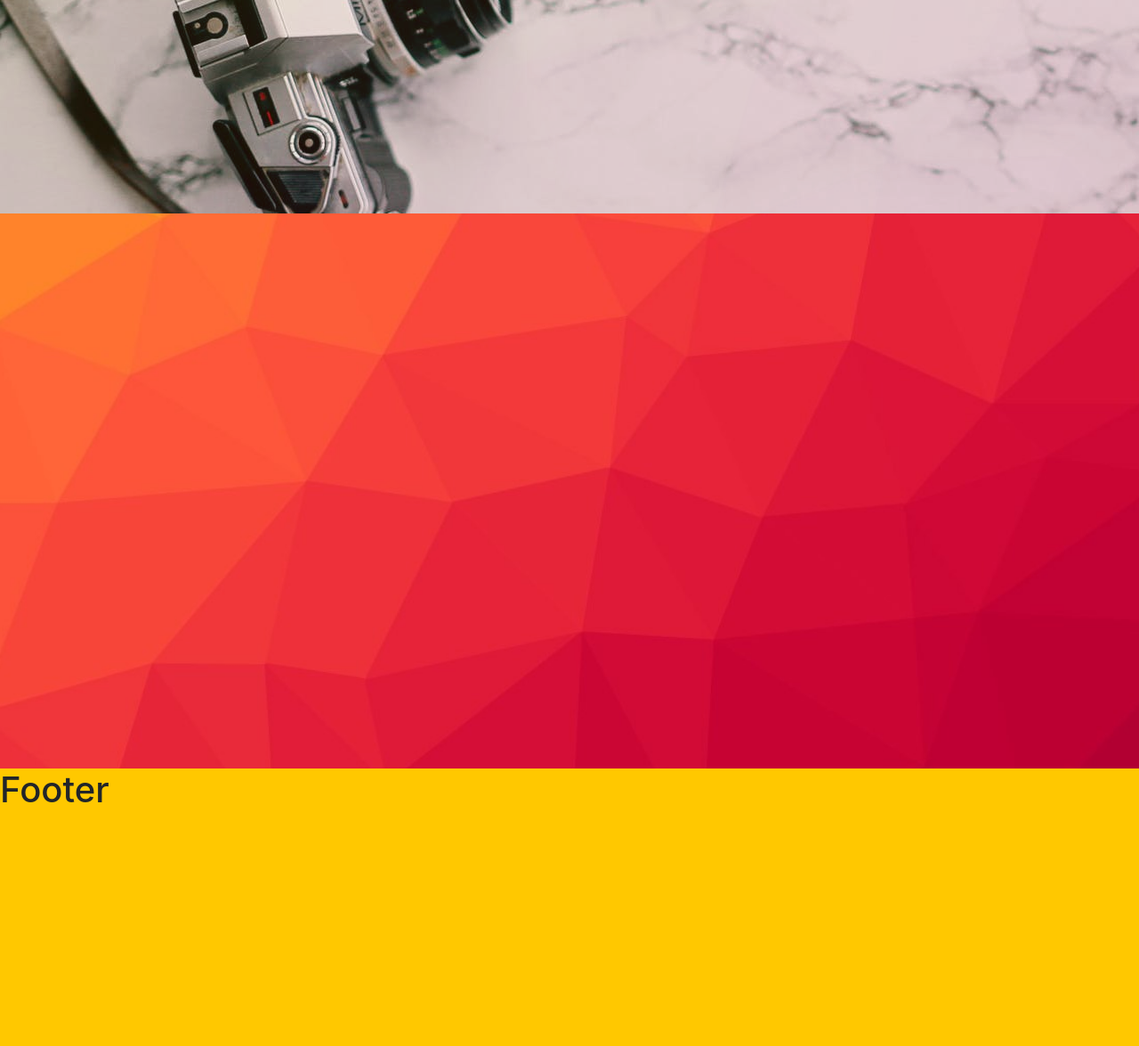
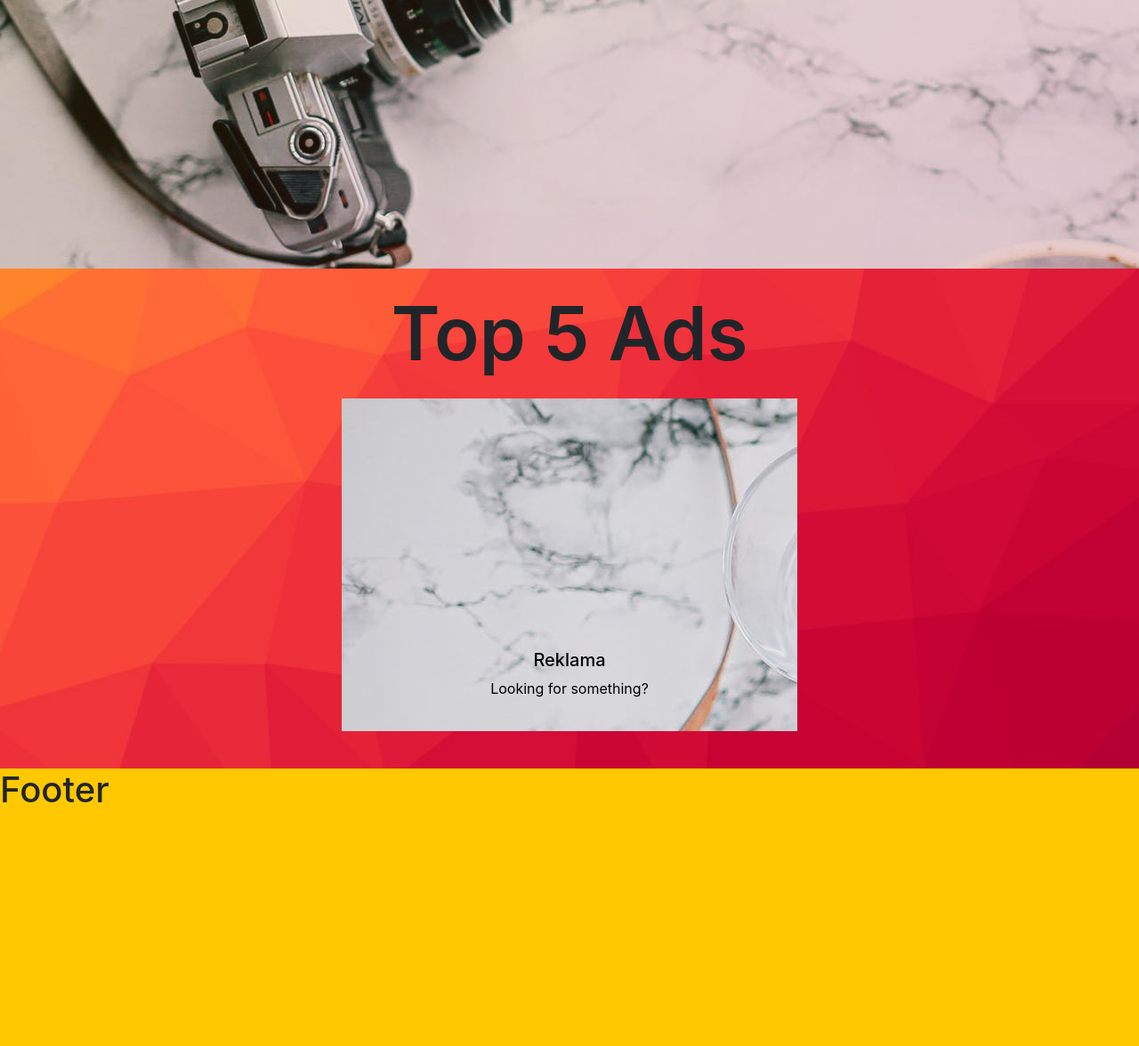
Before and after one commit to romangrubic/Snoop-Adverts-Flask, a Flask app: page / in a window 1280 px wide. Shown: the part 904-2080 px from the top of the page at 89% size. Run offline with Flask 2, Linux system fonts and the light colour scheme; data that the repository does not hold is empty; some libraries are stand-ins or nearby versions.

Commit message:
Styled Top Ad section in Home page.

```diff
--- a/static/css/style.css
+++ b/static/css/style.css
@@ -80,19 +80,52 @@ body{
     font-size: 16px;
 }
 /* --------------- Carousel -------------------*/
-.carousel{
+#carousel{
     opacity: 0.9;
 }
-.carousel-item{
+.carousel-home{
     width: 100%;
     max-width: 1500px;
-    height: 45vh;
+    height: 48vh;
     z-index: -1;
 }
 /* -------------- Most viewed ad -------------*/
+.top-ad-header{
+    padding: 0.5vh;
+    font-size: 4vh;
+    font-weight: 600;
+}
 .most-viewed-ad{
-    height: 30vh;
+    height: 27vh;
+    padding: 0 30vw 1vh 30vw;
 }
+.carousel-top-ad{
+    height: 18vh;
+    width: 100%;
+}
+.carousel-top-ad-img{
+    width: 100%;
+    height: calc(18vh - 4px);
+    border-right: 1px solid black;
+}
+.carousel-caption{
+margin: 0;
+padding: 0;
+color: black;
+text-align: center;
+}
+.top-ad-text{
+    font-weight: 600;
+    font-size: 18px;
+}
+.bg-color{
+border: 1px solid black;
+background-color: rgba(255, 255, 255, 0.75);
+}
+.no-margin{
+margin:0;
+}
+
 /* ----------------- Cards --------------------*/
 .col-8,.col-sm-6,.col-md-4,.col-lg-3{
     padding:0px;
--- a/templates/home.html
+++ b/templates/home.html
@@ -1,12 +1,12 @@
 {% extends 'base.html'%} {% block content %}
 
 <div class="container-fluid">
-	<div id="carousel" class="row carousel slide" data-ride="carousel" data-pause="False" data-interval="5000">
+	<div id="carousel" class="row carousel slide" data-ride="carousel" data-pause="False" data-interval="8000">
 		<div class="carousel-inner">
-			<div class="carousel-item active">
+			<div class="carousel-item carousel-home active">
 				<img src="{{url_for('static', filename='images/carousel/image-2.jpeg')}}" alt="Second slide">
             </div>
-				<div class="carousel-item">
+				<div class="carousel-item carousel-home">
 					<img src="{{url_for('static', filename='images/carousel/image-3.jpeg')}}" alt="Third slide">
             </div>
 					<div class="home-btn d-flex justify-content-center">
@@ -26,27 +26,41 @@
 			</div>
 		</div>
 		<div class="most-viewed-ad">
-			<div class="row">
-            {% for top_ad in top_ads %}
-				<div class="col-8 col-sm-6 col-md-4 col-lg-3">
-
-					<div class="card">
-							<div class="card-body">
-								<div class="row">
-									<div class="col-10">
-										<p class="card-title">{{top_ad.advert_name.capitalize()}}</p>
-									</div>
-									<div class="col-2 padding-right">
-										<img src="{{url_for('static', filename='images/logo/view.png')}}" width="10px" height="10px" alt="Views">
-                                            {{top_ad.views}}
-                                    </div>
-									</div>
-								</div>
+			<p class="text-center top-ad-header no-margin">Top 5 Ads</p>
+			<div id="carousel-top-ad" class="carousel slide" data-ride="carousel" data-interval="3000">
+				<div class="carousel-inner">
+					<div class="carousel-item carousel-top-ad active">
+						<img src="{{url_for('static', filename='images/carousel/image-2.jpeg')}}" alt="...">
+						<div class="carousel-caption d-none d-md-block">
+							<h5>Reklama</h5>
+							<p>Looking for something?</p>
+						</div>
+					</div>
+					{% for top_ad in top_ads %}
+					<div class="carousel-item carousel-top-ad">
+						<div class="row no-padding no-margin bg-color">
+							<div class="col-6">
+								<a href="{{url_for('view_advert', advert_id=top_ad._id)}}" class="btn no-padding">
+									<img src="{{url_for('file', filename=top_ad['imageURL'])}}" class="carousel-top-ad-img" alt="{{top_ad.advert_name}}">
+                                </a>
 							</div>
 
+                            <div class="col-6">
+								<a href="{{url_for('view_advert', advert_id=top_ad._id)}}" class="btn no-padding">
+									<div class="carousel-caption">
+										<h2>{{top_ad.advert_name.capitalize()}}</h2>
+										<span class="top-ad-text">€ {{top_ad.price}}<br></span>
+										<span class="top-ad-text">{{top_ad.location}}<br></span>
+										<span class="top-ad-text"><img src="{{url_for('static', filename='images/logo/view.png')}}" width="10px" height="10px" alt="Views"> {{top_ad.views}}</span>
+									</div>
+
+								</a>
+                                     </div>
+
+						</div>
 					</div>
-                    {% endfor %}
+					{% endfor %}
 				</div>
-
 			</div>
-			{% endblock %}
+		</div>
+		{% endblock %}
```
